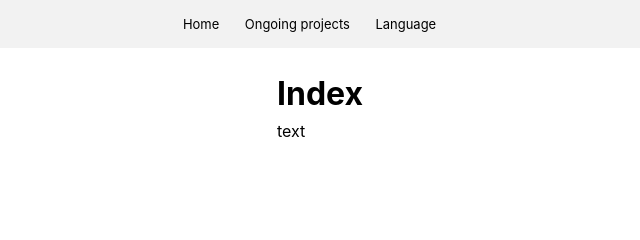
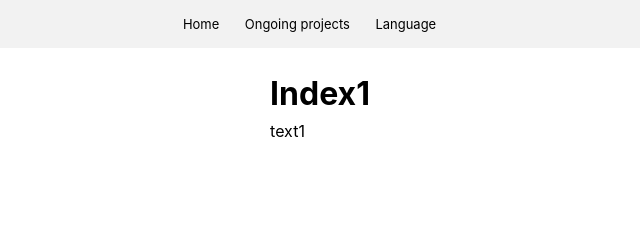
Before and after one commit to jadziah/yewb2, a website: page index.html in a window 1280 px wide. Shown: the top 240 px of the page, 320-960 px from the left. Drawn offline with Linux system fonts and the light colour scheme.

Commit message:
Update index.html

```diff
--- a/index.html
+++ b/index.html
@@ -1,13 +1,13 @@
 <!DOCTYPE html>
 <html lang="en">
     <head>
-        <script src="/assets/js/app.js"></script>
+        <script src="./assets/js/app.js"></script>
     </head>
     <body>
         <div id="header"></div>
         <main  class="main-content">
-            <h1>Index</h1>
-            <p>text</p>
+            <h1>Index1</h1>
+            <p>text1</p>
         </main>
         <div id="footer"></div>
     </body>
```
